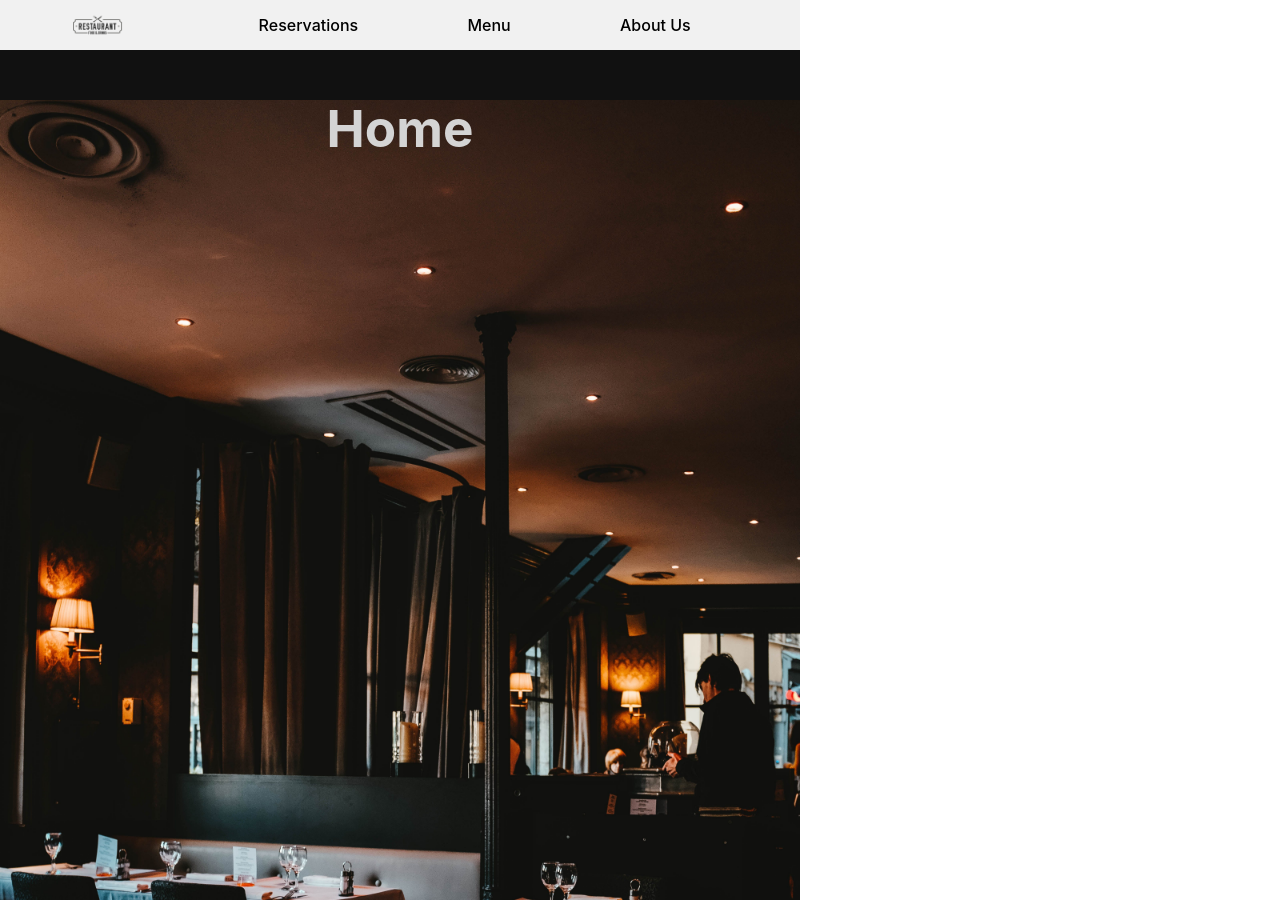
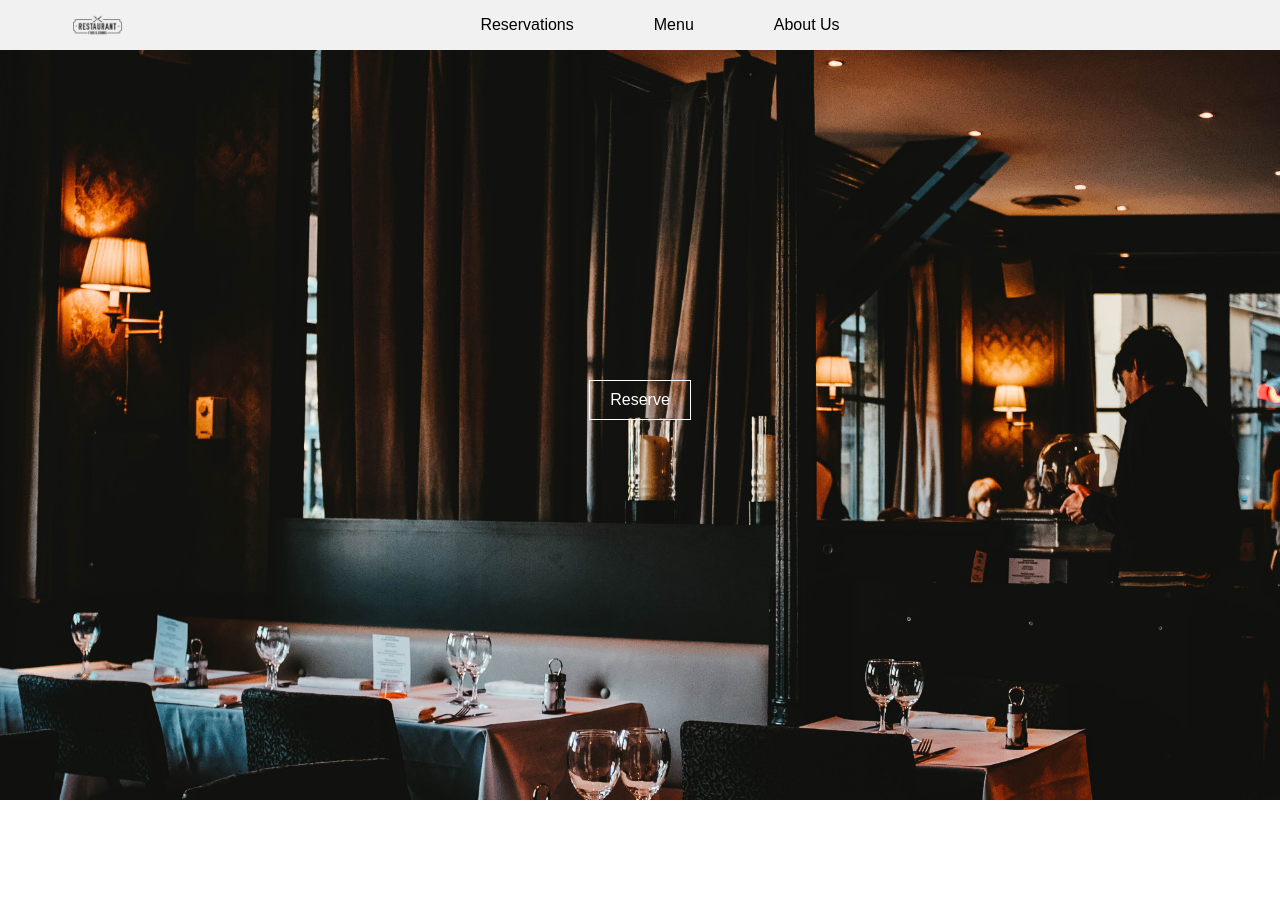
Before and after one commit to Cristian91493/RestaurantBuilder, a React (Vite) app in the folder client/restaurantBuilder/: page / in a window 1280 px wide. After the commit the page ends 800 px from the top, so only its background shows below. Built offline with nearby package versions, Linux system fonts and the light colour scheme; no server answers.

Commit message:
finsihed the homepage styling

```diff
--- a/client/restaurantBuilder/src/App.css
+++ b/client/restaurantBuilder/src/App.css
@@ -1,13 +1,20 @@
 * {
   margin: 0;
+  font-family: 'Montserrat', sans-serif;
+font-weight: 100;
 }
 
+.nav-li {
+  margin-left: 40px;
+  margin-right: 40px;
+}
 ul {
   display: flex;
-  justify-content: space-evenly;
+  justify-content: center;
   align-items: center;
   list-style: none;
   margin-bottom: 50px;
+  background-color: #f1f1f1;
   height: 50px;
 }
 
@@ -18,20 +25,56 @@ ul {
   top: 5px;
   left: 5%;
 }
+.home-bg, .nav-bar {
+  margin: 0;
+  padding: 0;
+  box-sizing: border-box;
+}
+
+.nav-bar{
+  position: fixed;
+  top: 0;
+  left: 0;
+  width: 100%;
+}
 
 .home-bg{
   background-image: url(./assets/backgroundPic/background2.jpg);;
-  width: 100vh;
   height:100vh;
   background-size: cover;
+  background-position: center;
+  background-repeat: no-repeat;
+  margin:0;
+  display: flex;
+  justify-content: center;
+  align-items: center;
 
+}
+
+.button-container{
+  text-align: center;
+}
+.home-res{
+  border-style: solid;
+  border-color: white;
+  border-width: 1px;
+  background-color: rgba(255, 255, 255, 0); /* Red button with 50% opacity */
+  color: #ffffff; /* Text color */
+  padding: 10px 20px; /* Adjust padding as needed */
+  border-radius: 0%;
+  cursor: pointer;
+}
+.home-res:hover{
+  background-color: rgba(255, 255, 255, .1); /* Red button with 50% opacity */
+  border-color: white;
 }
 
 .app {
   background-color: rgb(17, 17, 17);
   color: rgb(212, 212, 212);
-  height: 100vh;
-  width : 100vh;
+  height: auto;
+  width : 100vw;
+  overflow: hidden;
 }
 
 form {
@@ -42,7 +85,3 @@ h1 {
   text-align: center;
   margin-bottom: 20px;
 }
-
-ul {
-  background-color: #f1f1f1;
-}
--- a/client/restaurantBuilder/src/components/Navbar.jsx
+++ b/client/restaurantBuilder/src/components/Navbar.jsx
@@ -11,6 +11,7 @@ function Navbar({ username, setUser }) {
   };
 
   return (
+    <nav className="nav-bar">
     <ul>
       <li>
         <Link to="/">
@@ -32,13 +33,13 @@ function Navbar({ username, setUser }) {
         </>
        :
         <>
-          <li>
+          <li className="nav-li">
             <Link to="/reservations">Reservations</Link>
           </li>
-          <li>
+          <li className="nav-li">
             <Link to="/menu">Menu</Link>
           </li>
-          <li>
+          <li className="nav-li">
             <Link to="/aboutus">About Us</Link>
           </li>
 
@@ -47,6 +48,7 @@ function Navbar({ username, setUser }) {
         </>
       }
     </ul>
+    </nav>
   );
 }
 
--- a/client/restaurantBuilder/src/index.css
+++ b/client/restaurantBuilder/src/index.css
@@ -29,7 +29,9 @@ body {
   min-height: 100vh; /* Set minimum height to 100% of viewport height */
   width: 100%;
 }
-
+html, body {
+  overflow: hidden;
+}
 html {
   height: 100%; /* Set height to 100% of viewport height */
   width: 100%;
--- a/client/restaurantBuilder/src/pages/Home.jsx
+++ b/client/restaurantBuilder/src/pages/Home.jsx
@@ -1,10 +1,17 @@
 function Home() {
     return (
         <div className="App">
-            <div className="home-bg">
 
-            <h1>Home</h1>
-            </div>
+
+                <div className="home-bg">
+<div className="button-container">
+
+                    <button className="home-res">Reserve</button>
+</div>
+
+                </div>
+
+
         </div>
      );
 }
```
